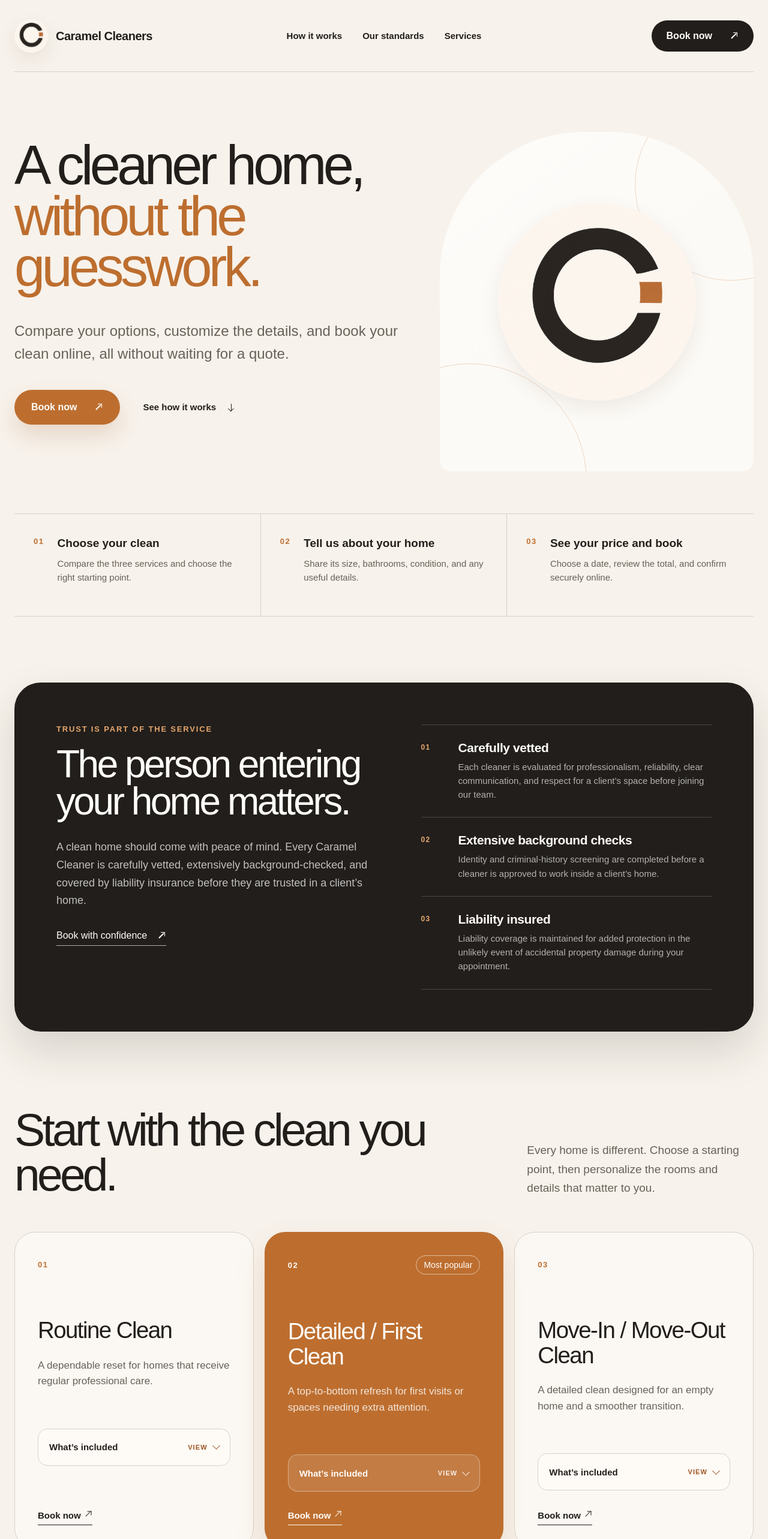
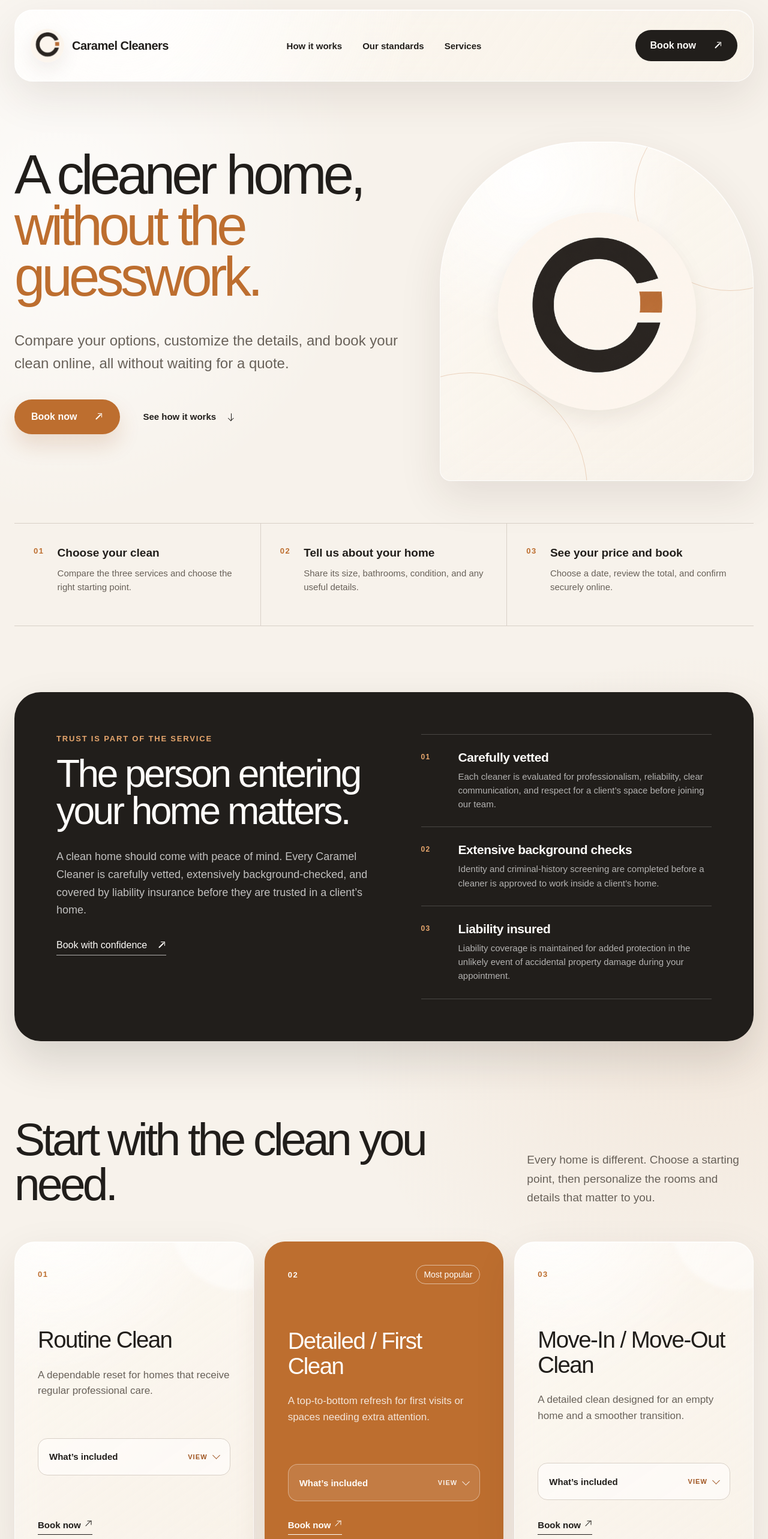
Before and after one commit to taherezm/caramel-cleaners, a Next.js app: page / in a window 1280 px wide. Shown: the top 2566 px of the page at 60% size. Built offline with nearby package versions, Linux system fonts and the light colour scheme.

Commit message:
Add selective liquid glass styling

```diff
--- a/app/globals.css
+++ b/app/globals.css
@@ -8,6 +8,11 @@
   --caramel-dark: #9f5420;
   --white: #fffdfa;
   --shadow: 0 24px 70px rgb(49 38 28 / 10%);
+  --glass-border: rgb(255 255 255 / 76%);
+  --glass-fill: rgb(255 253 250 / 58%);
+  --glass-shadow:
+    0 26px 70px rgb(62 44 30 / 10%),
+    inset 0 1px 0 rgb(255 255 255 / 82%);
   --page-width: 1320px;
 }
 
@@ -26,7 +31,10 @@ body {
   max-width: 100%;
   margin: 0;
   overflow-x: clip;
-  background: var(--paper);
+  background:
+    radial-gradient(circle at 8% 10%, rgb(255 255 255 / 78%), transparent 32rem),
+    radial-gradient(circle at 92% 48%, rgb(189 110 47 / 8%), transparent 38rem),
+    var(--paper);
   color: var(--ink);
   font-family: Arial, Helvetica, sans-serif;
   -webkit-font-smoothing: antialiased;
@@ -125,12 +133,22 @@ img {
 }
 
 .site-header {
+  position: relative;
   min-height: 120px;
   display: grid;
   grid-template-columns: 1fr auto 1fr;
   align-items: center;
   gap: 28px;
-  border-bottom: 1px solid var(--line);
+  margin-top: 16px;
+  padding: 0 26px;
+  border: 1px solid var(--glass-border);
+  border-radius: 30px;
+  background:
+    radial-gradient(circle at 14% -35%, rgb(255 255 255 / 92%), transparent 48%),
+    linear-gradient(125deg, var(--glass-fill), rgb(247 242 235 / 38%));
+  box-shadow: var(--glass-shadow);
+  -webkit-backdrop-filter: blur(24px) saturate(155%);
+  backdrop-filter: blur(24px) saturate(155%);
 }
 
 .brand {
@@ -439,10 +457,14 @@ summary:focus-visible {
   min-height: 530px;
   align-self: stretch;
   overflow: hidden;
+  border: 1px solid var(--glass-border);
   border-radius: 240px 240px 18px 18px;
   background:
-    linear-gradient(145deg, rgb(255 255 255 / 48%), transparent 58%),
-    var(--paper-light);
+    radial-gradient(circle at 28% 10%, rgb(255 255 255 / 94%), transparent 42%),
+    linear-gradient(145deg, var(--glass-fill), rgb(247 242 235 / 44%));
+  box-shadow: var(--glass-shadow);
+  -webkit-backdrop-filter: blur(28px) saturate(150%);
+  backdrop-filter: blur(28px) saturate(150%);
 }
 
 .logo-mark-hero {
@@ -666,13 +688,65 @@ summary:focus-visible {
 }
 
 .service-tier {
+  position: relative;
   min-height: 500px;
   display: flex;
   flex-direction: column;
+  overflow: hidden;
+  isolation: isolate;
   padding: 38px;
   border: 1px solid var(--line);
   border-radius: 34px;
   background: rgb(255 253 250 / 48%);
+}
+
+.service-tier:not(.service-tier-featured) {
+  border-color: var(--glass-border);
+  background:
+    radial-gradient(circle at 16% -10%, rgb(255 255 255 / 94%), transparent 42%),
+    linear-gradient(145deg, var(--glass-fill), rgb(247 242 235 / 42%));
+  box-shadow: var(--glass-shadow);
+  -webkit-backdrop-filter: blur(24px) saturate(150%);
+  backdrop-filter: blur(24px) saturate(150%);
+  transition:
+    transform 260ms ease,
+    box-shadow 260ms ease;
+}
+
+.service-tier:not(.service-tier-featured)::before {
+  content: "";
+  position: absolute;
+  z-index: 0;
+  width: 230px;
+  height: 230px;
+  top: -150px;
+  right: -92px;
+  border-radius: 50%;
+  background: rgb(255 255 255 / 48%);
+  filter: blur(3px);
+  pointer-events: none;
+  transition:
+    opacity 320ms ease,
+    transform 420ms cubic-bezier(0.2, 0.75, 0.25, 1);
+}
+
+.service-tier:not(.service-tier-featured) > * {
+  position: relative;
+  z-index: 1;
+}
+
+@media (hover: hover) {
+  .service-tier:not(.service-tier-featured):hover {
+    transform: translateY(-4px);
+    box-shadow:
+      0 32px 86px rgb(62 44 30 / 14%),
+      inset 0 1px 0 rgb(255 255 255 / 88%);
+  }
+
+  .service-tier:not(.service-tier-featured):hover::before {
+    opacity: 0.9;
+    transform: translate(-34px, 30px) scale(1.08);
+  }
 }
 
 .service-tier-featured {
@@ -844,6 +918,7 @@ summary:focus-visible {
 }
 
 .closing-section {
+  position: relative;
   min-height: 480px;
   display: flex;
   flex-direction: column;
@@ -852,9 +927,15 @@ summary:focus-visible {
   margin-bottom: 110px;
   padding: 62px;
   overflow: hidden;
+  border: 1px solid var(--glass-border);
   border-radius: 44px;
-  background: var(--paper-light);
-  box-shadow: var(--shadow);
+  background:
+    radial-gradient(circle at 18% -22%, rgb(255 255 255 / 96%), transparent 46%),
+    radial-gradient(circle at 88% 120%, rgb(189 110 47 / 12%), transparent 44%),
+    linear-gradient(135deg, var(--glass-fill), rgb(247 242 235 / 44%));
+  box-shadow: var(--glass-shadow);
+  -webkit-backdrop-filter: blur(28px) saturate(150%);
+  backdrop-filter: blur(28px) saturate(150%);
   text-align: center;
 }
 
@@ -1078,6 +1159,13 @@ summary:focus-visible {
   align-items: center;
   gap: 30px;
   padding: 55px;
+  border-color: var(--glass-border);
+  background:
+    radial-gradient(circle at 12% 0%, rgb(255 255 255 / 96%), transparent 42%),
+    linear-gradient(140deg, var(--glass-fill), rgb(247 242 235 / 40%));
+  box-shadow: var(--glass-shadow);
+  -webkit-backdrop-filter: blur(24px) saturate(150%);
+  backdrop-filter: blur(24px) saturate(150%);
 }
 
 .booking-unavailable-mark {
@@ -1222,7 +1310,11 @@ summary:focus-visible {
     min-height: calc(88px + env(safe-area-inset-top));
     grid-template-columns: minmax(0, 1fr) auto;
     gap: 14px;
+    margin-top: 10px;
+    padding-right: 12px;
+    padding-left: 12px;
     padding-top: env(safe-area-inset-top);
+    border-radius: 24px;
   }
 
   .brand {
@@ -1298,13 +1390,18 @@ summary:focus-visible {
     grid-template-columns: 36px minmax(0, 1fr);
     min-width: 0;
     padding: 22px;
-    border: 1px solid var(--line);
+    border: 1px solid var(--glass-border);
     border-radius: 22px;
-    background: rgb(255 253 250 / 58%);
+    background:
+      radial-gradient(circle at 12% -20%, rgb(255 255 255 / 94%), transparent 48%),
+      linear-gradient(135deg, var(--glass-fill), rgb(247 242 235 / 40%));
+    box-shadow: var(--glass-shadow);
+    -webkit-backdrop-filter: blur(20px) saturate(145%);
+    backdrop-filter: blur(20px) saturate(145%);
   }
 
   .process-steps li:last-child {
-    border: 1px solid var(--line);
+    border: 1px solid var(--glass-border);
   }
 
   .process-steps h2,
```
Also changed, not shown: 1 other file (tests, documents, lock files or other folders).
